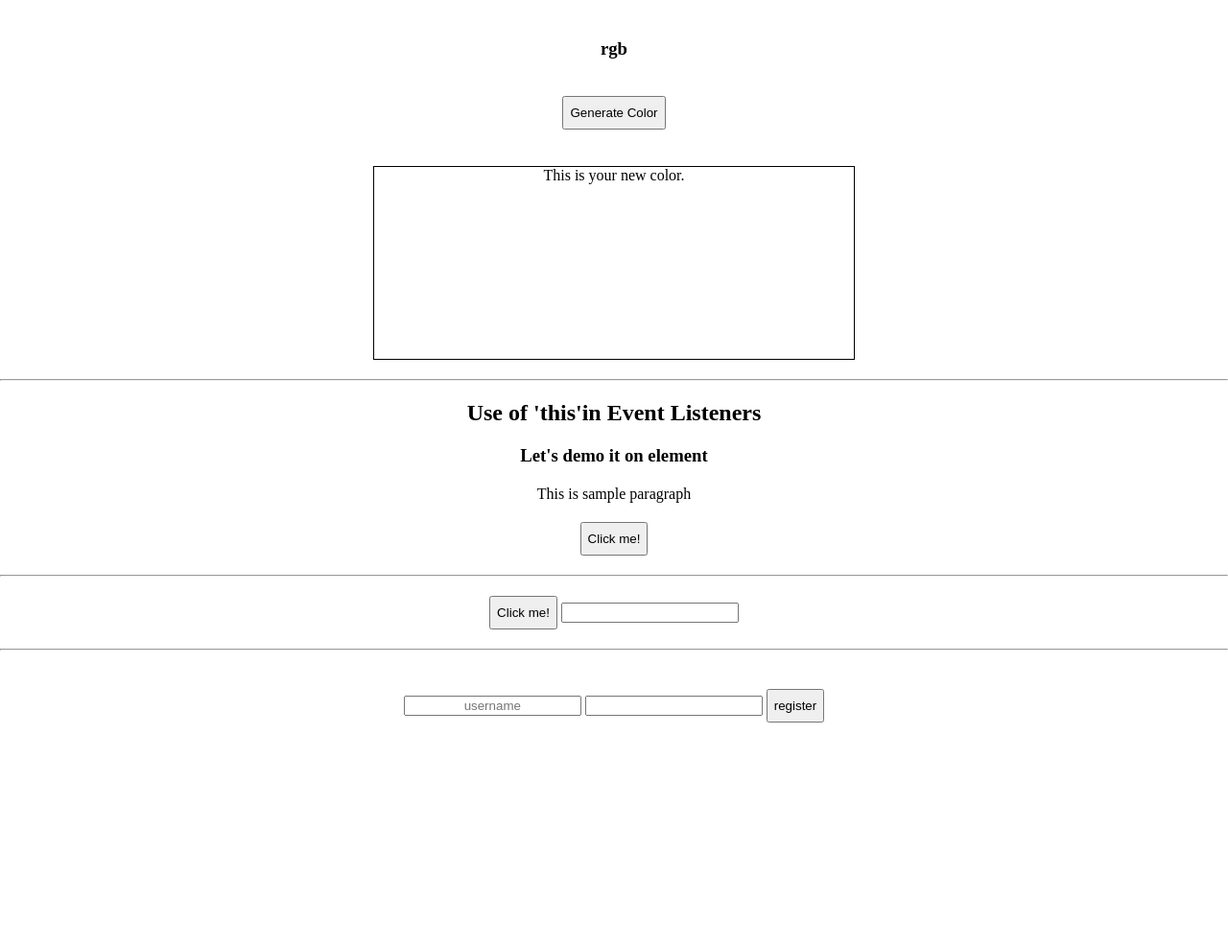
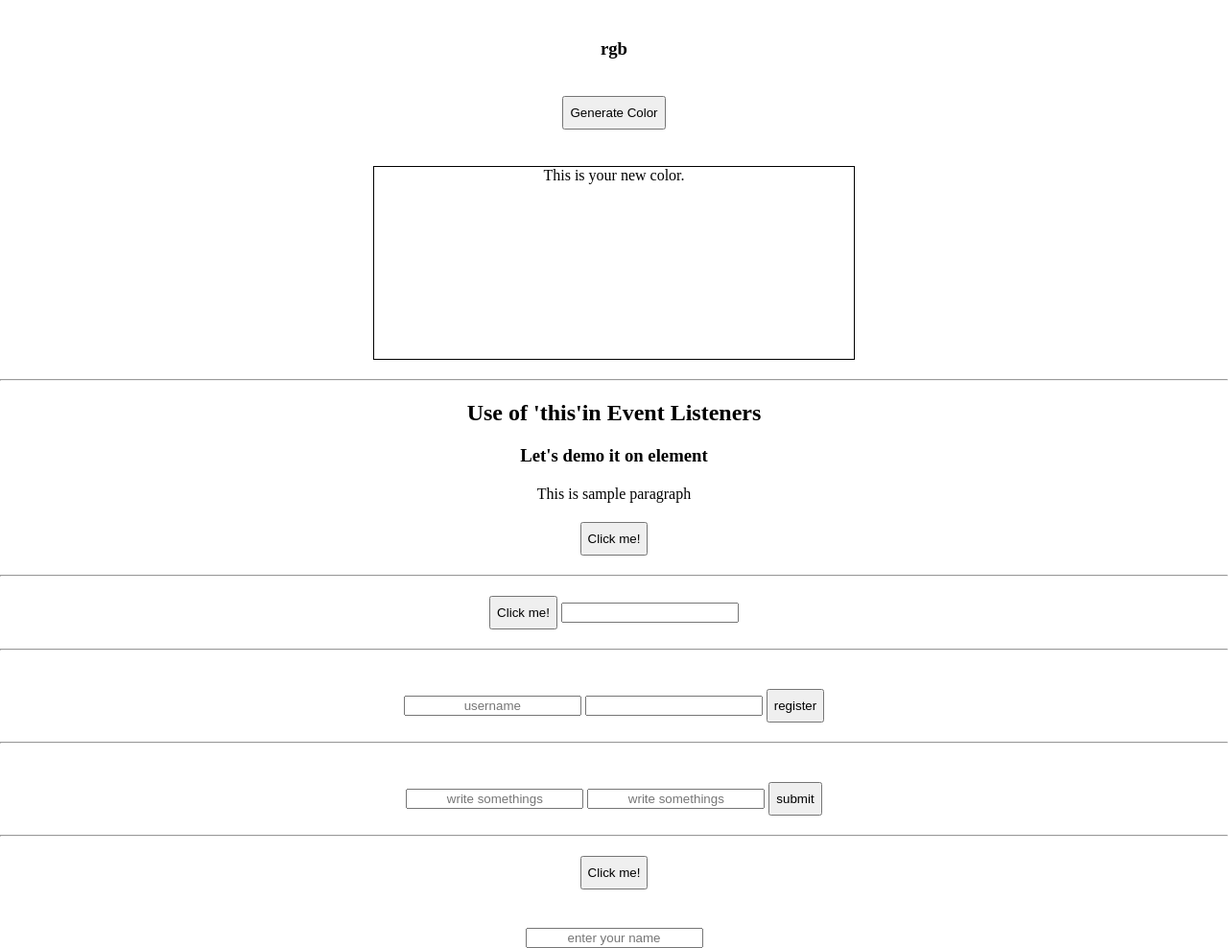
Before and after one commit to prahans/DOM-CONCEPT-in-javaScript, a plain HTML site: page event.html in a window 1280 px wide. Shown: the whole page at 96% size. Before the commit the page ends 800 px from the top, so only its background shows below. Drawn offline with Linux system fonts and the light colour scheme.

Commit message:
adding new codes

```diff
--- a/app.js
+++ b/app.js
@@ -110,7 +110,6 @@ body.append(btn2);
 
 inp.setAttribute("placeholder", "username");
 btn2.setAttribute("id", "btn");
-console.log(btn2.getAttribute("id"));
 let button = document.querySelector("#btn");
 button.style.backgroundColor = "black";
 button.style.color = "white";
--- a/event.html
+++ b/event.html
@@ -28,6 +28,13 @@
       <input type="password" id="pass" />
       <button>register</button>
     </form>
+    <hr />
+    <form action="/action">
+      <input type="text" placeholder="write somethings" id="change" />
+      <input type="text" placeholder="write somethings" id="inp" />
+      <button>submit</button>
+    </form>
+    <hr >
     <script src="event.js"></script>
   </body>
 </html>
--- a/event.js
+++ b/event.js
@@ -67,3 +67,32 @@ form.addEventListener("submit", function (event) {
 
   alert(`Hi ${user.value}, your password is set to '${pass.value}'`);
 });
+
+let change = document.querySelector("#change");
+let text = document.querySelector("#inp");
+
+change.addEventListener("change", function(event){
+  event.preventDefault();
+  console.log(this.value);
+})
+text.addEventListener("input", function(event){
+  event.preventDefault();
+  console.log(this.value);
+})
+
+let body = document.querySelector("body");
+let newbtn = document.createElement("button");
+newbtn.innerText = "Click me!";
+body.append(newbtn);
+newbtn.addEventListener("click", function(){
+  this.style.backgroundColor = "green";
+})
+
+let h2 = document.createElement("h2");
+let inpUser = document.createElement("input");
+inpUser.setAttribute("placeholder", "enter your name");
+body.append(h2);
+body.append(inpUser);
+inpUser.addEventListener("input", function(){
+  h2.innerText = this.value;
+})
```
